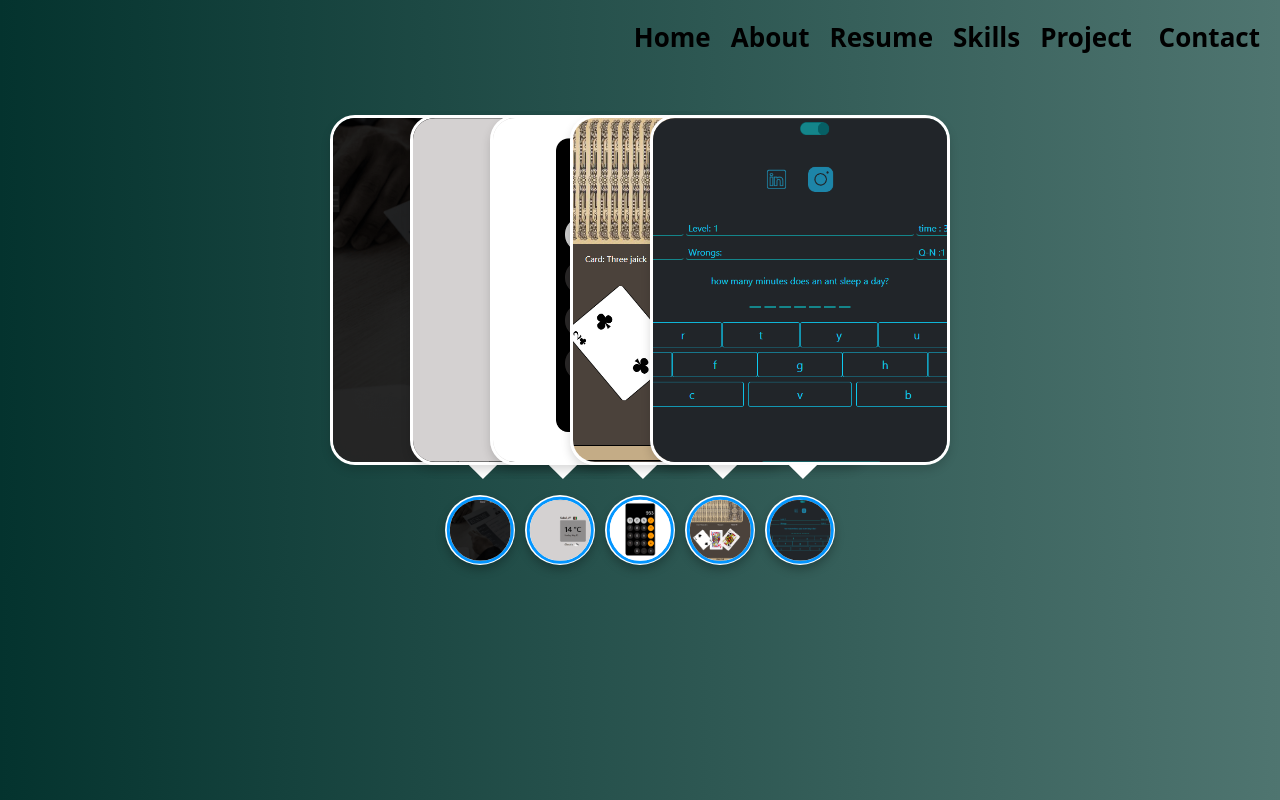
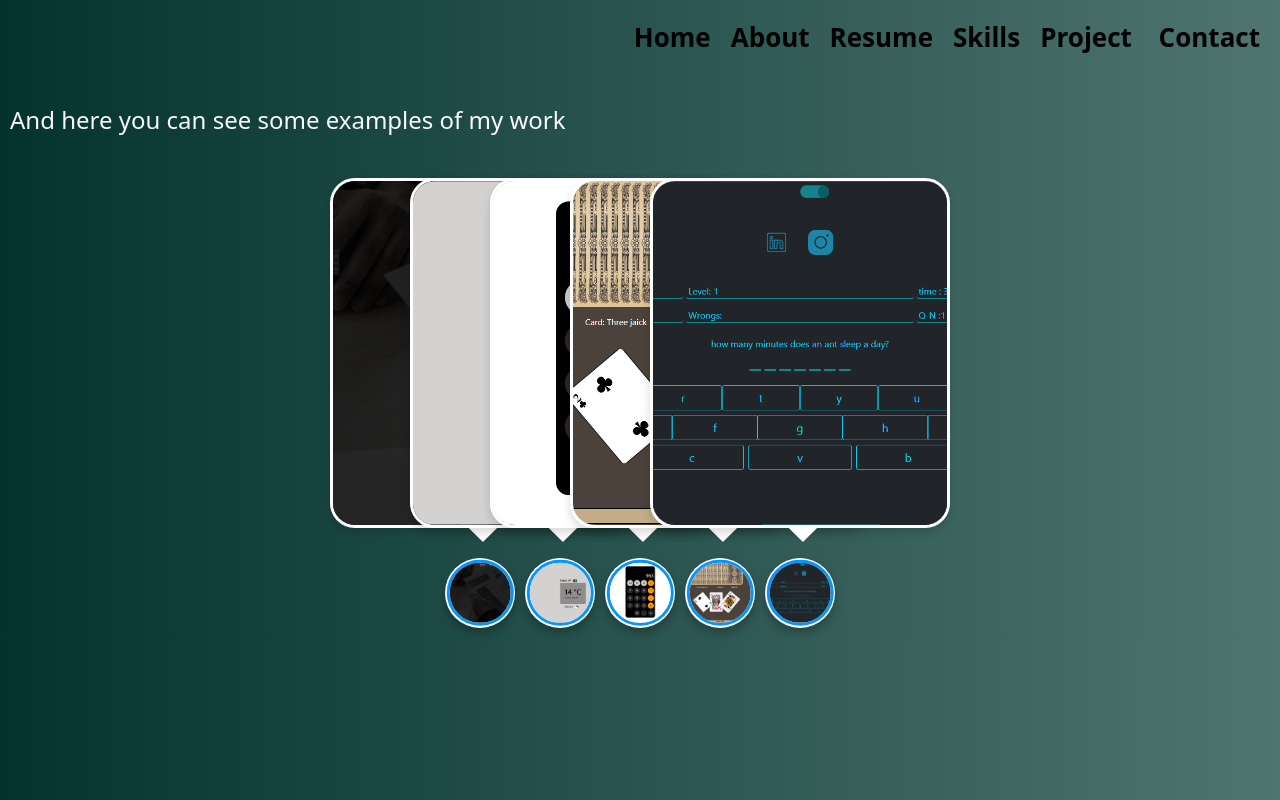
Before and after one commit to MasihMuhammadi/Masihullah, a React (Vite) app: page /Project in a window 1280 px wide. Built offline with nearby package versions, Linux system fonts and the light colour scheme.

Commit message:
first commit

```diff
--- a/src/Routes/About.jsx
+++ b/src/Routes/About.jsx
@@ -3,10 +3,10 @@ import React,{useEffect,useState} from "react";
 const About  = () =>{
     return(<>
     <div id="about" className="row ">
-
+        <h5>Do You wan't to know more about About me..?</h5>
             <div class="col-sm-12 col-md-4 mt-4 mb-4">
             <div className="cards " >
-                    <img src='../public/education.png'  />
+                    <img src='/education.png'  />
                     <h5>Web development</h5>
                     <p>
                     I'm driven by a passion for originality, purpose, and optimization in creating outstanding web applications. My focus is on developing innovative websites that meet user needs with intuitive interfaces and engaging content, leaving a lasting impact.
@@ -15,7 +15,7 @@ const About  = () =>{
             </div>
             <div class="col-sm-12 col-md-4">
             <div className="cards-b mt-sm-5" >
-                    <img className="icon" src='../public/painting.png'  />
+                    <img className="icon" src='/painting.png'  />
                     <h5>Graphic Design </h5>
                     <p>
                     I'm passionate about crafting original, purposeful interfaces. My goal is to develop innovative websites and applications that seamlessly blend functionality and aesthetics, ensuring exceptional user experiences that meet their needs.
@@ -25,7 +25,7 @@ const About  = () =>{
             </div>
             <div class="col-sm-12 col-md-4 mt-4">
             <div className="cards" >
-                    <img src='../public/taking a photo.png'  />
+                    <img src='/taking a photo.png'  />
                     <h5>Photo Grapher</h5>
                     <p>
                     I'm fueled by a passion for capturing moments with originality, purpose, and artistic precision. My focus is on creating stunning photographs that resonate with viewers, showcasing intuitive compositions, and evoking a lasting impact through engaging visual storytelling.
--- a/src/Routes/Contact.jsx
+++ b/src/Routes/Contact.jsx
@@ -41,7 +41,7 @@ const Contact = () =>{
         <>
             <div className="row w-100" >
                 <div className="col mt-4">
-                <img src="../public/talk.png" className="col" width="500" />
+                <img src="/talk.png" className="col" width="500" />
                 </div>
                <div className="col p-4">
                 <form ref={form} onSubmit={handleSubmit} >
--- a/src/Routes/Home.jsx
+++ b/src/Routes/Home.jsx
@@ -4,22 +4,24 @@ import Navbar from "../assets/Navbar";
 import TypingAnimation from "../TypingAnimation";
 
 const Home = () => {
-  const [myPhoto, setMyPhoto] = useState("../public/smile.png");
+  const [myPhoto, setMyPhoto] = useState("/smile.png");
 
   const showMyFace = () => {
-    setMyPhoto("../public/sticker.png");
+    setMyPhoto("/sticker.png");
   };
 
   const hideMyFace = () => {
-    setMyPhoto("../public/smile.png");
+    setMyPhoto("/smile.png");
+
   };
 
   return (
     <>
       <div className="row align-items-center home">
         <div className="col-lg-6 order-lg-1">
+
           <img
-            src={myPhoto}
+            src={ myPhoto}
             width="500"
             height="500"
             onMouseOver={showMyFace}
@@ -35,6 +37,7 @@ const Home = () => {
             <p className="bio">
               <TypingAnimation />
             </p>
+            <p>I am Full stack web developer with 1+ year experience in Front-end web development</p>
           </div>
         </div>
       </div>
--- a/src/Routes/Project.jsx
+++ b/src/Routes/Project.jsx
@@ -3,19 +3,16 @@ import React,{useEffect,useState} from "react";
 const Project  = () =>{
     return(<>
     <div className="pt-5">
-        {/* <img src="../public/betrino.png" width="600" />
-        <img src="../public/squadGame.png" width="600" />
-        <img src="../public/buildResume.png" width="600" />
-        <img src="../public/calculator.png" width="600" />
-        <img src="../public/weather.png" width="600" /> */}
+
+        <h4 className="text-light mt-5 mb-5">And here you can see some examples of my work</h4>
 <div className="container">
       <div className="icon-image">
         <div className="icon">
-          <img src="../public/buildResume.png" alt="" />
+          <img src="/buildResume.PNG" alt="" />
         </div>
         <div className="hover-image one">
           <div className="img">
-            <img src="../public/buildResume.png" alt="" />
+            <img src="/buildResume.PNG" alt="" />
           </div>
           <div className="content">
             <div className="details">
@@ -27,11 +24,11 @@ const Project  = () =>{
       </div>
       <div className="icon-image">
         <div className="icon">
-          <img src="../public/weather.png" alt="" />
+          <img src="/weather.PNG" alt="" />
         </div>
         <div className="hover-image one">
           <div className="img">
-            <img src="../public/weather.png" alt="" />
+            <img src="/weather.PNG" alt="" />
           </div>
           <div className="content">
             <div className="details">
@@ -43,11 +40,11 @@ const Project  = () =>{
       </div>
       <div className="icon-image">
         <div className="icon">
-          <img src="../public/calculator.png" alt="" />
+          <img src="/calculator.PNG" alt="" />
         </div>
         <div className="hover-image one">
           <div className="img">
-            <img src="../public/calculator.png" alt="" />
+            <img src="/calculator.PNG" alt="" />
           </div>
           <div className="content">
             <div className="details">
@@ -59,11 +56,11 @@ const Project  = () =>{
       </div>
       <div className="icon-image">
         <div className="icon">
-          <img src="../public/betrino.png" alt="" />
+          <img src="/betrino.PNG" alt="" />
         </div>
         <div className="hover-image one">
           <div className="img">
-            <img src="../public/betrino.png" alt="" />
+            <img src="/betrino.PNG" alt="" />
           </div>
           <div className="content">
             <div className="details">
@@ -75,11 +72,11 @@ const Project  = () =>{
       </div>
       <div className="icon-image last">
         <div className="icon">
-          <img src="../public/squadGame.png" alt="" />
+          <img src="/squadGame.PNG" alt="" />
         </div>
         <div className="hover-image one">
           <div className="img">
-            <img src="../public/squadGame.png" alt="" />
+            <img src="/squadGame.PNG" alt="" />
           </div>
           <div className="content">
             <div className="details">
--- a/src/Routes/Resume.jsx
+++ b/src/Routes/Resume.jsx
@@ -11,7 +11,7 @@ const Resume = () =>{
                 <h2>BACHELOR OF COMPUTER SCIENCE</h2>
                  <p> Kabul, Afghanistan</p>
                  <p>2019 - present</p>
-                 <img src="../public/laptop teaching.png"    width="300" height="300" />
+                 <img src="/laptop teaching.png"    width="300" height="300" />
 
                 </li>
               </ul>
--- a/src/Routes/Skills.jsx
+++ b/src/Routes/Skills.jsx
@@ -105,7 +105,7 @@ const Skills = () => {
     return (<>
     <div className="row pt-5 w-100 text-light fw-bold " id='skills '>
         <div className="col ">
-            <img src="../public/read.png" width="400" />
+            <img src="/read.png" width="400" />
         </div>
         <div className="mx-5 col w-100 progresses">
                 HTML, Css & Bootstrap
```
